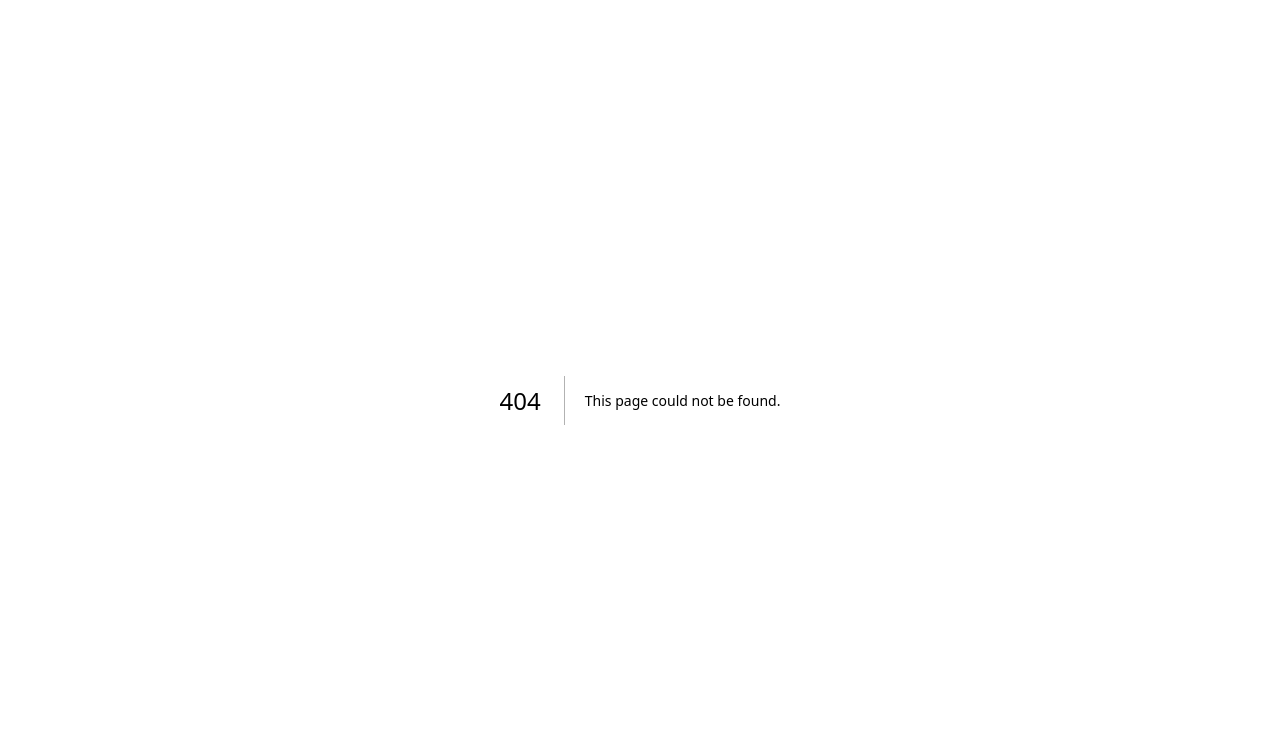
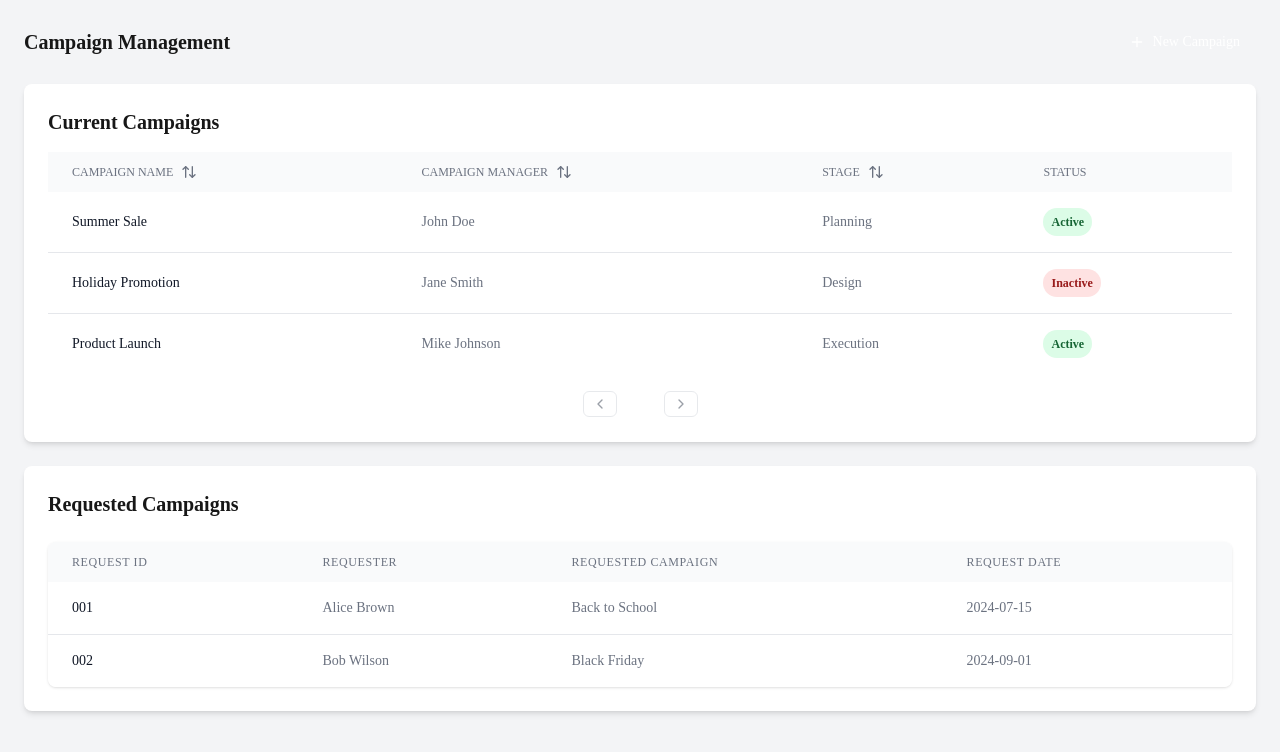
Before and after one commit to Alexandra-Shbaro/admin-dashboard, a Next.js app in the folder client/: page /dashboard/campaign in a window 1280 px wide. Before the commit this address had no page. Shown: the top 752 px of the page. Built offline with nearby package versions, Linux system fonts and the light colour scheme.

Commit message:
added campaign page

```diff
--- /dev/null
+++ b/client/app/dashboard/campaign/page.js
@@ -0,0 +1,170 @@
+"use client"
+
+import { useState } from 'react'
+import { ChevronLeft, ChevronRight, Plus, ArrowUpDown } from 'lucide-react'
+import Requests from "../components/Requests"
+const Button = ({ children, className, ...props }) => (
+    <button
+        className={`px-4 py-2 rounded-md text-sm font-medium ${className}`}
+        {...props}
+    >
+        {children}
+    </button>
+)
+
+const Card = ({ children, className, ...props }) => (
+    <div className={`bg-white rounded-lg shadow-md ${className}`} {...props}>
+        {children}
+    </div>
+)
+
+const SortableHeader = ({ children }) => (
+    <div className="flex items-center gap-2 cursor-pointer hover:text-gray-900">
+        {children}
+        <ArrowUpDown className="w-4 h-4" />
+    </div>
+)
+
+const initialCampaigns = [
+    { id: 1, name: "Summer Sale", manager: "John Doe", status: "Active", stage: "Planning" },
+    { id: 2, name: "Holiday Promotion", manager: "Jane Smith", status: "Inactive", stage: "Design" },
+    { id: 3, name: "Product Launch", manager: "Mike Johnson", status: "Active", stage: "Execution" },
+];
+
+const initialRequests = [
+    { id: "001", requester: "Alice Brown", requestedCampaign: "Back to School", requestDate: "2024-07-15" },
+    { id: "002", requester: "Bob Wilson", requestedCampaign: "Black Friday", requestDate: "2024-09-01" },
+];
+
+export default function CampaignManagement() {
+    const [campaigns, setCampaigns] = useState(initialCampaigns);
+    const [requests, setRequests] = useState(initialRequests);
+    const [currentPage, setCurrentPage] = useState(1);
+    const campaignsPerPage = 10;
+    const indexOfLastCampaign = currentPage * campaignsPerPage;
+    const indexOfFirstCampaign = indexOfLastCampaign - campaignsPerPage;
+    const currentCampaigns = campaigns.slice(indexOfFirstCampaign, indexOfLastCampaign);
+
+    const handleApproveRequest = (request) => {
+        // Logic to approve the request
+        setRequests(requests.filter(r => r.id !== request.id));
+    };
+
+    const handleRejectRequest = (request, reason) => {
+        // Logic to reject the request
+        console.log(`Request ${request.id} rejected. Reason: ${reason}`);
+        setRequests(requests.filter(r => r.id !== request.id));
+    };
+
+    const totalPages = Math.ceil(campaigns.length / campaignsPerPage);
+
+    return (
+        <div className="p-6 space-y-6 bg-gray-100 min-h-screen">
+            <div className="flex justify-between items-center">
+                <h1 className="text-xl font-semibold text-softBlack">Campaign Management</h1>
+                <Button
+                    className="p-2 text-white text-sm bg-logoOrange rounded-lg hover:bg-orange-500 transition duration-300 flex items-center"
+                >
+                    <Plus className="mr-2 h-4 w-4" />
+                    New Campaign
+                </Button>
+            </div>
+
+            <Card className="p-6">
+                <h2 className="text-xl font-semibold mb-4">Current Campaigns</h2>
+                <div className="overflow-x-auto">
+                    <table className="w-full">
+                        <thead className="bg-gray-50">
+                            <tr>
+                                <th className="px-6 py-3 text-left text-xs font-medium text-gray-500 uppercase">
+                                    <SortableHeader>Campaign Name</SortableHeader>
+                                </th>
+                                <th className="px-6 py-3 text-left text-xs font-medium text-gray-500 uppercase">
+                                    <SortableHeader>Campaign Manager</SortableHeader>
+                                </th>
+                                <th className="px-6 py-3 text-left text-xs font-medium text-gray-500 uppercase">
+                                    <SortableHeader>Stage</SortableHeader>
+                                </th>
+                                <th className="px-6 py-3 text-left text-xs font-medium text-gray-500 uppercase">
+                                    Status
+                                </th>
+                            </tr>
+                        </thead>
+                        <tbody className="divide-y divide-gray-200">
+                            {currentCampaigns.map((campaign) => (
+                                <tr
+                                    key={campaign.id}
+                                    className="hover:bg-gray-50 cursor-pointer"
+                                >
+                                    <td className="px-6 py-4 whitespace-nowrap text-sm font-medium text-gray-900">
+                                        {campaign.name}
+                                    </td>
+                                    <td className="px-6 py-4 whitespace-nowrap text-sm text-gray-500">
+                                        {campaign.manager}
+                                    </td>
+                                    <td className="px-6 py-4 whitespace-nowrap text-sm text-gray-500">
+                                        {campaign.stage}
+                                    </td>
+                                    <td className="px-6 py-4 whitespace-nowrap">
+                                        <span
+                                            className={`px-2 py-1 inline-flex text-xs leading-5 font-semibold rounded-full ${
+                                                campaign.status === 'Active'
+                                                    ? 'bg-green-100 text-green-800'
+                                                    : 'bg-red-100 text-red-800'
+                                            }`}
+                                        >
+                                            {campaign.status}
+                                        </span>
+                                    </td>
+                                </tr>
+                            ))}
+                        </tbody>
+                    </table>
+                </div>
+
+                <div className="flex justify-center mt-4">
+                    <div className="flex items-center space-x-2">
+                        <button
+                            onClick={() => setCurrentPage(prev => Math.max(prev - 1, 1))}
+                            disabled={currentPage === 1}
+                            className="inline-flex items-center px-2 py-1 border border-gray-300 rounded-md text-sm font-medium text-gray-700 bg-white hover:bg-gray-50 disabled:opacity-50 disabled:cursor-not-allowed"
+                        >
+                            <ChevronLeft className="w-4 h-4" />
+                        </button>
+                        <div className="flex items-center space-x-1">
+                            {Array.from({ length: totalPages }, (_, i) => i + 1).map((page) => (
+                                <button
+                                    key={page}
+                                    onClick={() => setCurrentPage(page)}
+                                    className={`px-3 py-1 rounded-md text-sm font-medium ${
+                                        currentPage === page
+                                            ? "bg-logoOrange text-white"
+                                            : "text-gray-700 hover:bg-gray-50"
+                                    }`}
+                                >
+                                    {page}
+                                </button>
+                            ))}
+                        </div>
+                        <button
+                            onClick={() => setCurrentPage(prev => Math.min(prev + 1, totalPages))}
+                            disabled={currentPage === totalPages}
+                            className="inline-flex items-center px-2 py-1 border border-gray-300 rounded-md text-sm font-medium text-gray-700 bg-white hover:bg-gray-50 disabled:opacity-50 disabled:cursor-not-allowed"
+                        >
+                            <ChevronRight className="w-4 h-4" />
+                        </button>
+                    </div>
+                </div>
+            </Card>
+
+            <Card className="p-6">
+                <Requests
+                    requests={requests}
+                    type="campaign"
+                    onApprove={handleApproveRequest}
+                    onReject={handleRejectRequest}
+                />
+            </Card>
+        </div>
+    );
+}
```
